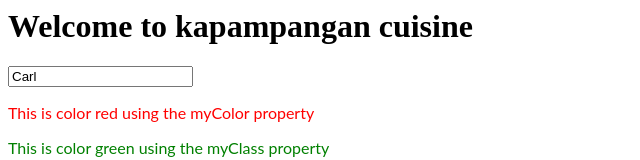
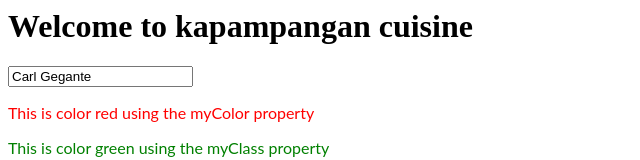
Before and after one commit to CarlLamar/DirectiveDemoActivity, an Angular app: page / in a window 1280 px wide. Shown: the top 160 px of the page, without its empty margins (0-640 px from the left). Built offline with nearby package versions, Linux system fonts and the light colour scheme.

Commit message:
1 file modified

```diff
--- a/src/app/app.component.ts
+++ b/src/app/app.component.ts
@@ -8,7 +8,7 @@ import { Component, VERSION } from '@angular/core';
 export class AppComponent {
   //name = 'Angular ' + VERSION.major;
   appName = 'Welcome to kapampangan cuisine';
-  clientName: string = 'Carl';
+  clientName: string = 'Carl Gegante';
 
   appliedCSSClass = 'green';
   notappliedCSSClass = false;
```
